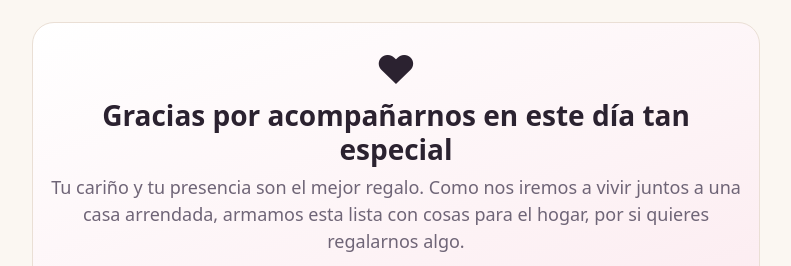
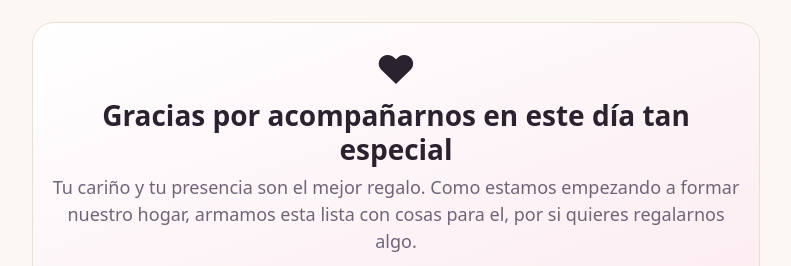
Before and after one commit to Nashitrox/Lista-de-regalos, a plain HTML site: page index.html in a window 1280 px wide. Shown: the top 266 px of the page, without its empty margins (244-1035 px from the left). Drawn offline with Linux system fonts and the light colour scheme; no server answers.

Commit message:
index.html

```diff
--- a/index.html
+++ b/index.html
@@ -34,7 +34,7 @@
  <div class="hero">
   <div class="h">♥</div>
   <h1>Gracias por acompañarnos en este día tan especial</h1>
-  <p>Tu cariño y tu presencia son el mejor regalo. Como nos iremos a vivir juntos a una casa arrendada, armamos esta lista con cosas para el hogar, por si quieres regalarnos algo.</p>
+  <p>Tu cariño y tu presencia son el mejor regalo. Como estamos empezando a formar nuestro hogar, armamos esta lista con cosas para el, por si quieres regalarnos algo.</p>
   <div class="how">
    <div><b>1.</b> Mira la lista y elige lo que quieras regalarnos.</div>
    <div><b>2.</b> Toca <b>"Quiero regalar esto"</b> y confirma. Queda reservado para que nadie más lo repita.</div>
```
